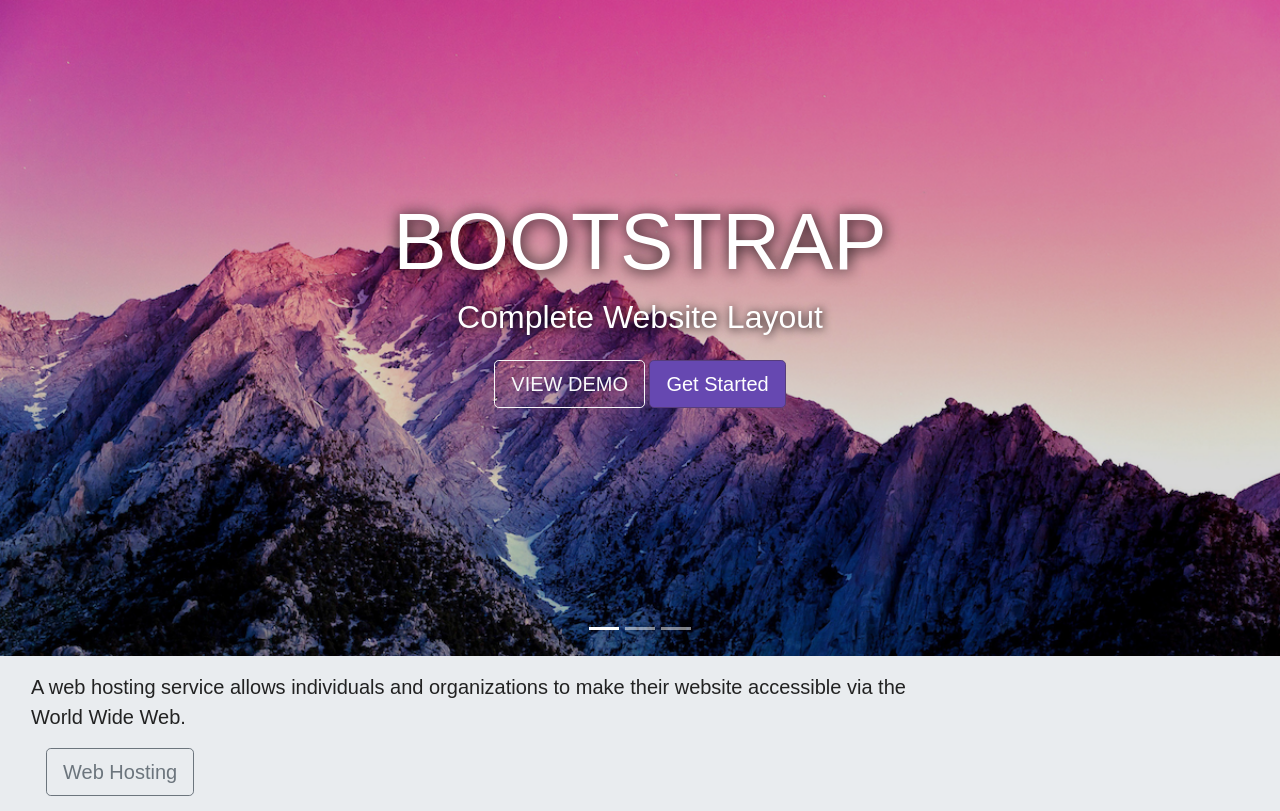
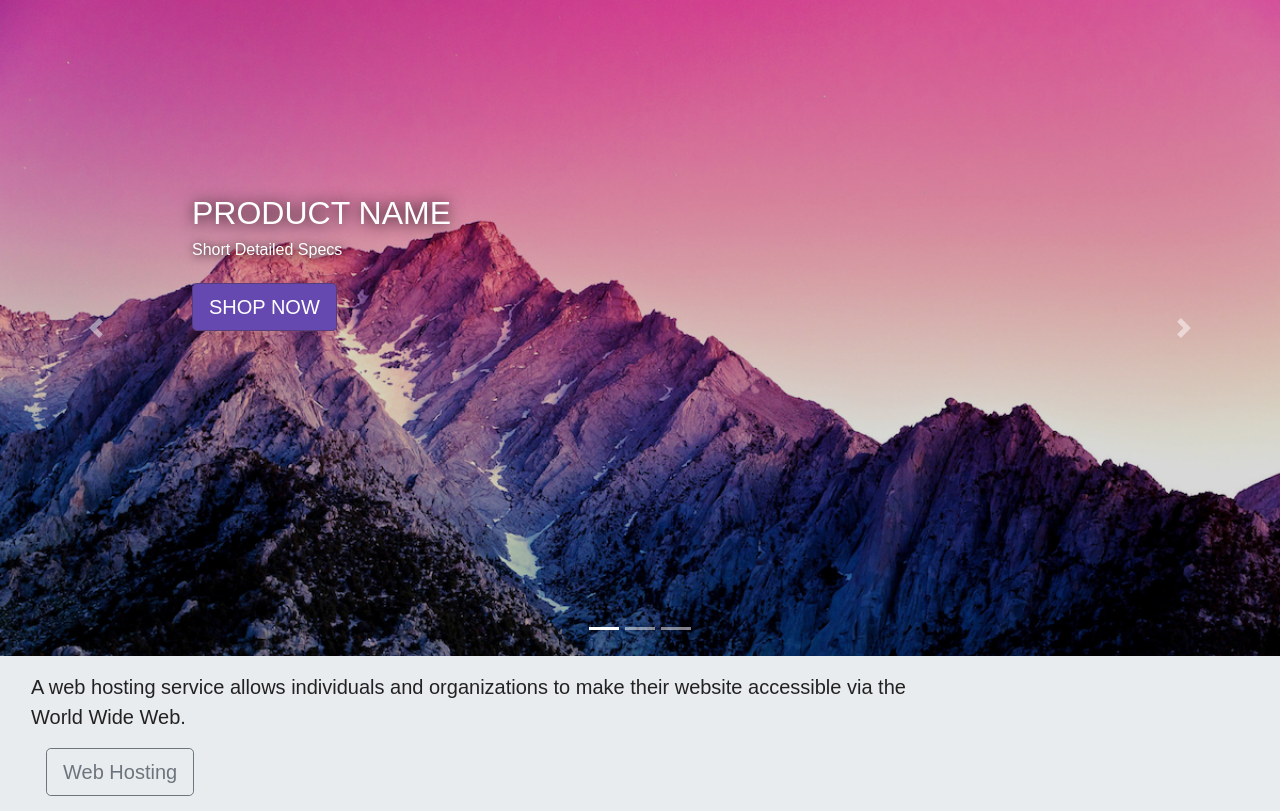
Before and after one commit to ngcarson/compex-wb, a PHP site: page / in a window 1280 px wide. Shown: the part 94-905 px from the top of the page. Run offline with PHP 8.4, Linux system fonts and the light colour scheme; some libraries are stand-ins or nearby versions.

Commit message:
Added slider left and right button

```diff
--- a/index.html
+++ b/index.html
@@ -51,23 +51,42 @@
 		<li data-target="#slides" data-slide-to="1"></li>
 		<li data-target="#slides" data-slide-to="2"></li>
 	</ul>
+
 	<div class="carousel-inner">
 		<div class="carousel-item active">
 			<img src="img/background.png">
 			<div class="carousel-caption">
-				<h1 class="display-2">Bootstrap</h1>
-				<h3>Complete Website Layout</h3>
-				<button type="button" class="btn btn-outline-light btn-lg">VIEW DEMO</button>
-				<button type="button" class="btn btn-primary btn-lg">Get Started</button>
+				<h1 class="display-2">PRODUCT NAME</h1>
+				<h3>Short Detailed Specs</h3>
+				<button type="button" class="btn btn-primary btn-lg">SHOP NOW</button>
 			</div>
 		</div>
 		<div class="carousel-item">
 			<img src="img/background2.png">
+			<div class="carousel-caption">
+				<h1 class="display-2">PRODUCT NAME</h1>
+				<h3>Short Detailed Specs</h3>
+				<button type="button" class="btn btn-primary btn-lg">SHOP NOW</button>
+			</div>
 		</div>
 		<div class="carousel-item">
 			<img src="img/background3.png">
+			<div class="carousel-caption">
+				<h1 class="display-2">PRODUCT NAME</h1>
+				<h3>Short Detailed Specs</h3>
+				<button type="button" class="btn btn-primary btn-lg">LEARN MORE</button>
+			</div>
 		</div>
 	</div>
+
+	<a class="carousel-control-prev" href="#slides" role="button" data-slide="prev">
+		<span class="carousel-control-prev-icon" aria-hidden="true"></span>
+		<span class="sr-only">Previous</span>
+	</a>
+	<a class="carousel-control-next" href="#slides" role="button" data-slide="next">
+		<span class="carousel-control-next-icon" aria-hidden="true"></span>
+		<span class="sr-only">Next</span>
+	</a>
 </div>
 
 <!--- Jumbotron -->
--- a/style.css
+++ b/style.css
@@ -40,16 +40,17 @@ html, body {
   position: absolute;
   top: 50%;
   transform: translateY(-50%);
+  text-align: left;
 }
 
 .carousel-caption h1 {
-  font-size: 500%;
+  font-size: 200%;
   text-transform: uppercase;
   text-shadow: 1px 1px 15px #000;
 }
 
 .carousel-caption h3 {
-  font-size: 200%;
+  font-size: 100%;
   font-weight: 500;
   text-shadow: 1px 1px 10px #000;
   padding-bottom: 1rem;
@@ -211,15 +212,18 @@ hr.light-100 {
   }
 
   .carousel-caption h1 {
-    font-size: 250%;
+    /*font-size: 250%; Original Size */
+    font-size: 125%;
   }
 
   .carousel-caption h3 {
-    font-size: 110%;
+    /*font-size: 110%; Original Size */
+    font-size: 70%;
   }
 
   .carousel-caption .btn {
-    font-size: 90%;
+    /*font-size: 90%; Original Size */
+    font-size: 50%;
     padding: 4px 8px;
   }
 
```
